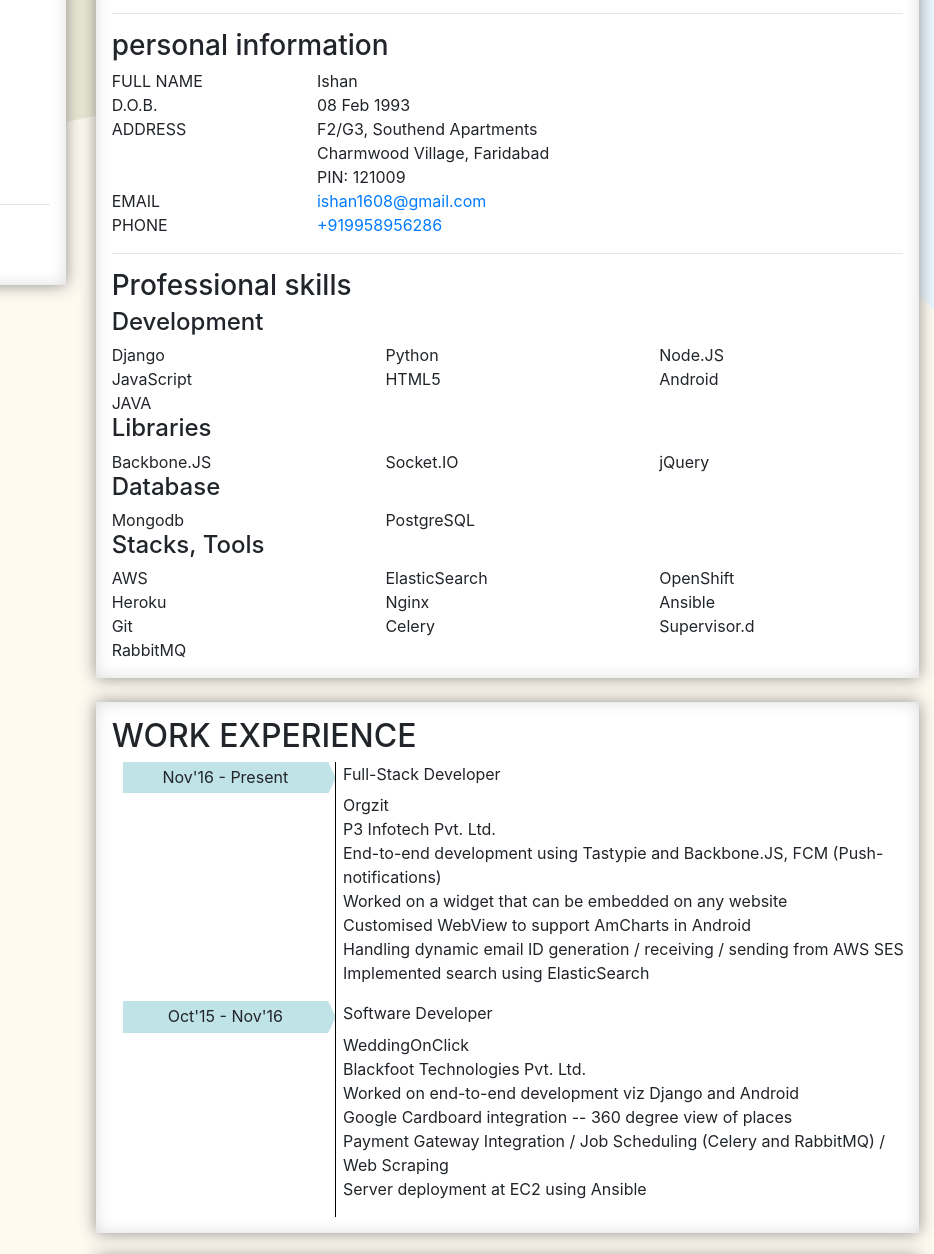
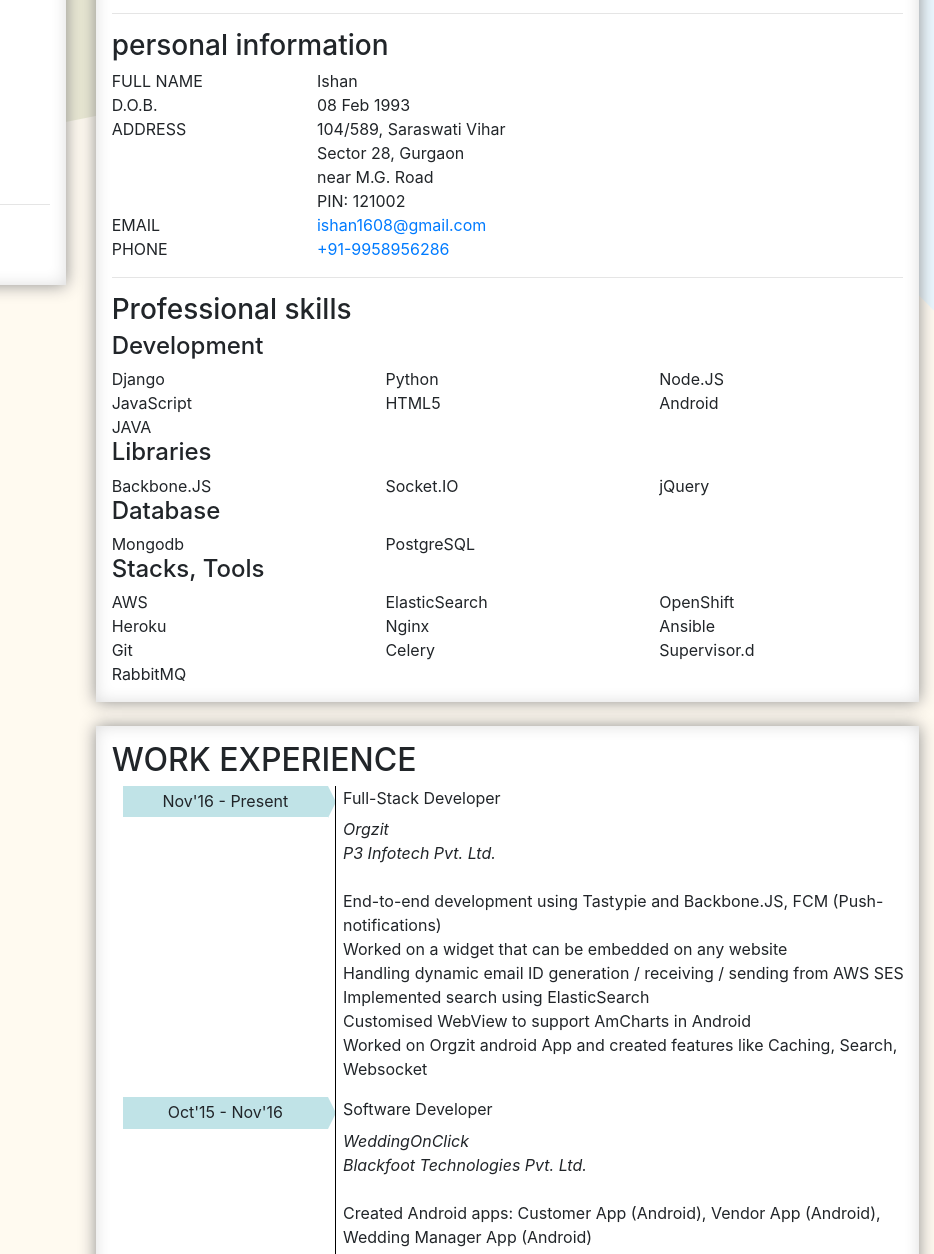
Before and after one commit to ishan1608/ishan1608, a website: page index.html in a window 1280 px wide. Shown: the part 150-1404 px from the top of the page, 346-1280 px from the left. Drawn offline with Linux system fonts and the light colour scheme.

Commit message:
Updated profile with Android App creations, Updated Address Fixed phone number

```diff
--- a/index.html
+++ b/index.html
@@ -82,9 +82,10 @@
                                 Address
                             </div>
                             <div class="col-9">
-                                F2/G3, Southend Apartments<br/>
-                                Charmwood Village, Faridabad<br/>
-                                PIN: 121009
+                                104/589, Saraswati Vihar<br/>
+                                Sector 28, Gurgaon<br/>
+                                near M.G. Road<br/>
+                                PIN: 121002
                             </div>
                             <div class="col-3 section-heading">
                                 Email
@@ -96,7 +97,7 @@
                                 Phone
                             </div>
                             <div class="col-9">
-                                <a href="tel:+919958956286">+919958956286</a>
+                                <a href="tel:+91-9958956286">+91-9958956286</a>
                             </div>
                         </div>
                         <hr/>
@@ -201,13 +202,14 @@
                                 </div>
                                 <div class="row">
                                     <div class="col-lg-9 ml-auto">
-                                        Orgzit<br/>P3 Infotech Pvt. Ltd.
+                                        <i>Orgzit<br/>P3 Infotech Pvt. Ltd.</i><br/><br/>
                                         <p>
                                             End-to-end development using Tastypie and Backbone.JS, FCM (Push-notifications)<br/>
                                             Worked on a widget that can be embedded on any website<br/>
+                                            Handling dynamic email ID generation / receiving / sending from AWS SES<br/>
+                                            Implemented search using ElasticSearch<br/>
                                             Customised WebView to support AmCharts in Android<br/>
-                                            Handling dynamic email ID generation / receiving / sending from AWS SES<br/>
-                                            Implemented search using ElasticSearch
+                                            Worked on Orgzit android App and created features like Caching, Search, Websocket
                                         </p>
                                     </div>
                                 </div>
@@ -219,8 +221,9 @@
                                 </div>
                                 <div class="row">
                                     <div class="col-lg-9 ml-auto">
-                                        WeddingOnClick<br/>Blackfoot Technologies Pvt. Ltd.
+                                        <i>WeddingOnClick<br/>Blackfoot Technologies Pvt. Ltd.</i><br/><br/>
                                         <p>
+                                            Created Android apps: Customer App (Android), Vendor App (Android), Wedding Manager App (Android)<br/>
                                             Worked on end-to-end development viz Django and Android<br/>
                                             Google Cardboard integration -- 360 degree view of places<br/>
                                             Payment Gateway Integration / Job Scheduling (Celery and RabbitMQ) / Web Scraping<br/>
```
